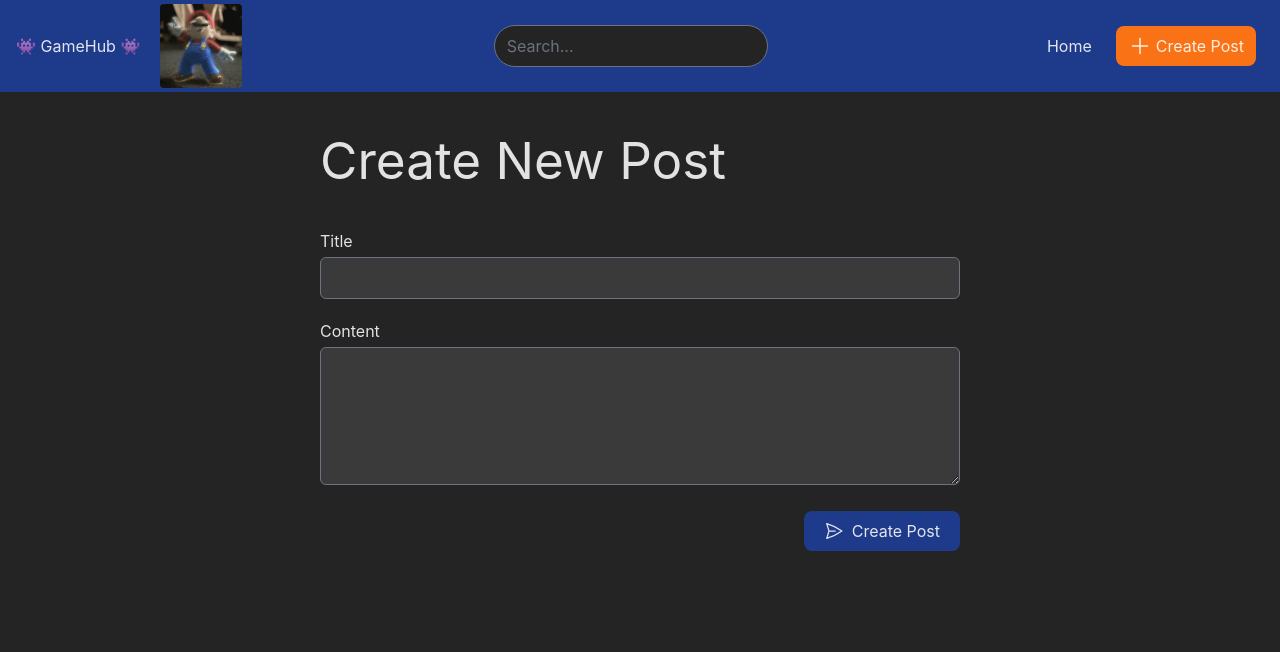
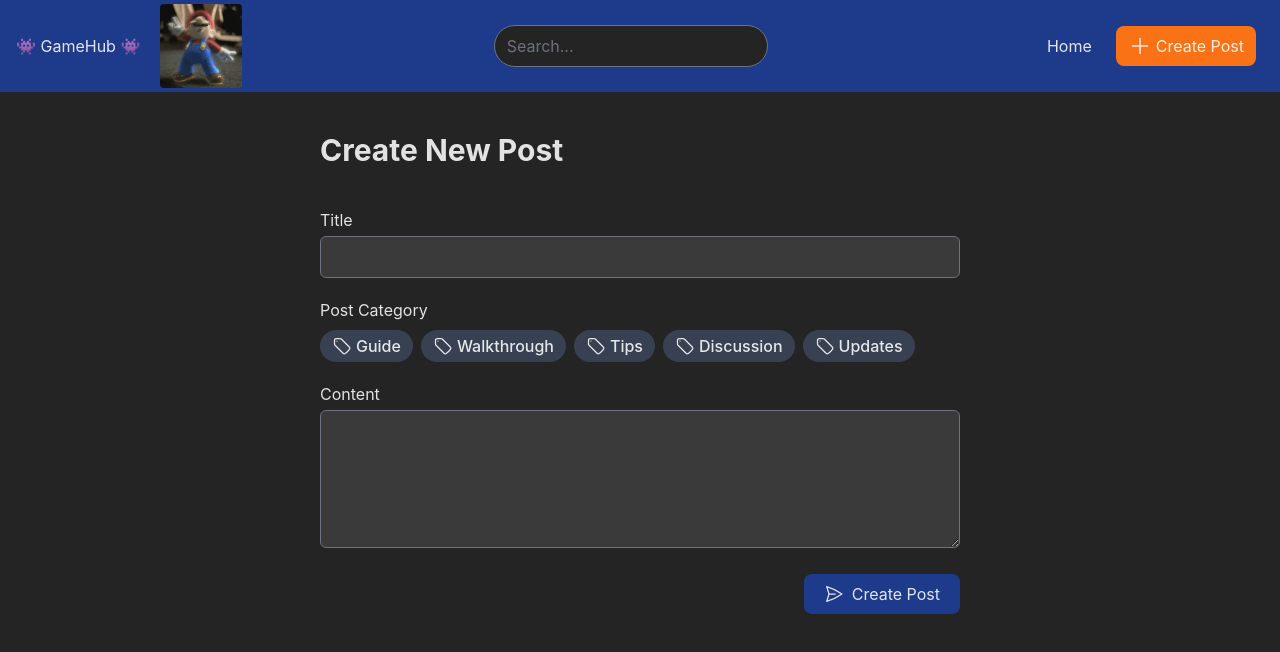
Before and after one commit to ah410/GamingHub, a React (Vite) app: page /create_post in a window 1280 px wide. Shown: the top 652 px of the page. Built offline with nearby package versions, Linux system fonts and the light colour scheme; no server answers; the database is empty.

Commit message:
feat(CreatePost): Added tags to create post page, will add tags for showcasing on posts in future commit

```diff
--- a/src/pages/CreatePost.jsx
+++ b/src/pages/CreatePost.jsx
@@ -3,7 +3,9 @@ import { supabase } from '../../client';
 
 const CreatePost = () => {
     // 1. Create a posts state variable to hold the posts data
-    const [post, setPost] = useState({title: '', description: '', upvotes: 0, downvotes: 0, comments: 0});
+    const [post, setPost] = useState({title: '', description: '', upvotes: 0, downvotes: 0, comments: 0, tags:[]});
+    const [tagsAreActive, setTagsAreActive] = useState({'Guide': false, 'Walkthrough': false, 'Tips': false, 'Discussion': false, 'Updates': false});
+    const tags = ['Guide', 'Walkthrough', 'Tips', 'Discussion', 'Updates'];
 
     // 2. Create a function to handle input change
     const handleChange = (e) => {
@@ -31,13 +33,7 @@ const CreatePost = () => {
 
         const { data, error } = await supabase
             .from('posts')
-            .insert({
-                title: post.title,
-                description: post.description,
-                upvotes: post.upvotes,
-                downvotes: post.downvotes,
-                comments: post.comments
-            })
+            .insert(post)
             .select();
 
         if (error) {
@@ -50,19 +46,43 @@ const CreatePost = () => {
 
     }
 
-    // 5. useEffet to verify post data is being updated
-    useEffect(() => {
-        console.log(post)
-    }, [post]);
+    // Create a function to handle tag selection
+    const handleTagSelection = (e, tag) => {
+        e.preventDefault();
+
+        setTagsAreActive({...tagsAreActive, [tag]: !tagsAreActive[tag]});   // ES6: Computed Property Names. [varName] to grab string literal of variable
+
+        // Add tag to post.tags using spread operator
+        setPost((prevState) => {
+            return {...prevState, tags: [...prevState.tags, tag]};
+        });
+    }
 
 
     return(
         <div className='flex flex-col justify-between my-10 text-left w-5/6 lg:w-1/2 2xl:w-1/3 max-w-5xl'>
-            <h1>Create New Post</h1>
+            <h1 className='text-3xl font-bold'>Create New Post</h1>
             <form className='mx-auto w-full mt-10'>
                 <div className="title-div mb-5 w-full">
                     <label htmlFor="title" className='block'>Title</label>
                     <input type="text" className='mt-1 bg-background-card rounded-md w-full' required id="title" name="title" onChange={handleChange}/>
+                </div>
+
+                <div className='flex flex-col justify-center mb-5'>
+                <span>Post Category</span>
+                <div className='flex mt-2 gap-2'>
+                    {tags.map((tag) => {
+                        return (
+                            <button onClick={(event) => handleTagSelection(event,tag)} className={`flex ${tagsAreActive[tag] ? 'bg-secondary-dark' : 'bg-gray-700'} px-3 py-1 rounded-full items-center justify-center font-medium hover:bg-secondary transition-colors duration-200`}>
+                                <svg xmlns="http://www.w3.org/2000/svg" fill="none" viewBox="0 0 24 24" stroke-width="1.5" stroke="currentColor" class="size-5 mr-1">
+                                    <path stroke-linecap="round" stroke-linejoin="round" d="M9.568 3H5.25A2.25 2.25 0 0 0 3 5.25v4.318c0 .597.237 1.17.659 1.591l9.581 9.581c.699.699 1.78.872 2.607.33a18.095 18.095 0 0 0 5.223-5.223c.542-.827.369-1.908-.33-2.607L11.16 3.66A2.25 2.25 0 0 0 9.568 3Z" />
+                                    <path stroke-linecap="round" stroke-linejoin="round" d="M6 6h.008v.008H6V6Z" />
+                                </svg>
+                                {tag}
+                            </button>
+                        )
+                    })}
+                </div>
                 </div>
 
                 <div className="description-div mb-5 w-full">
```
